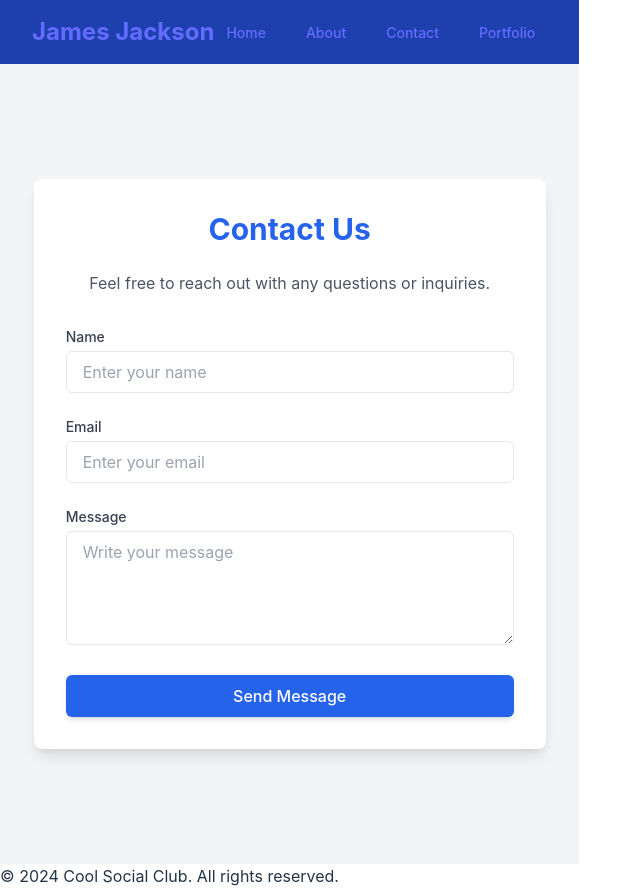
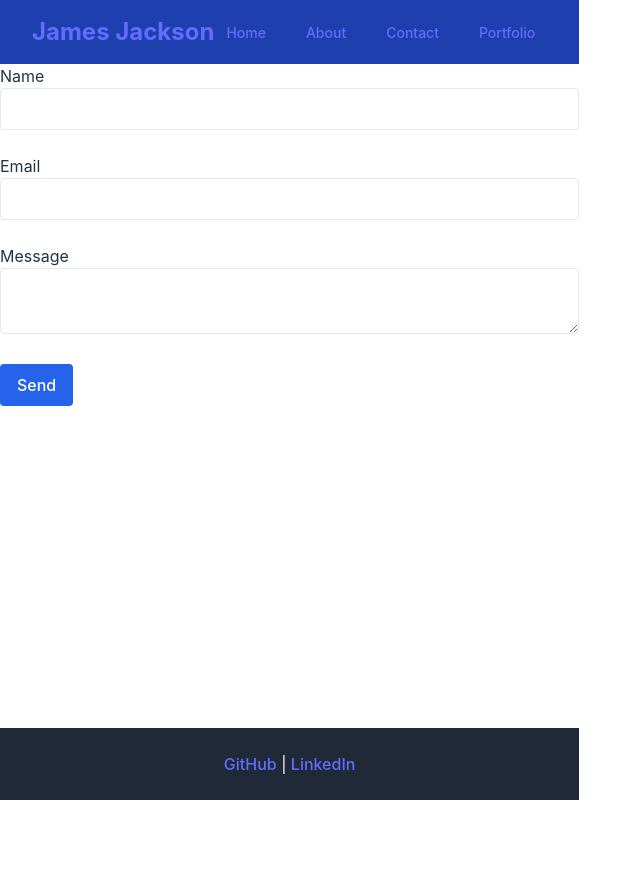
Before and after one commit to jjackson0228/Professional-React-Portfolio, a React (Vite) app: page /Contact in a window 1280 px wide. Shown: the whole page, without its empty margins (0-642 px from the left). After the commit the page ends 800 px from the top, so only its background shows below. Built offline with nearby package versions, Linux system fonts and the light colour scheme.

Commit message:
made changes and added components and made the site better by styling

```diff
--- a/src/components/Footer.jsx
+++ b/src/components/Footer.jsx
@@ -1,9 +1,19 @@
-function Footer() {
+export default function Footer() {
   return (
-    <footer>
-      <p>&copy; 2024 Cool Social Club. All rights reserved.</p>
+    <footer className="bg-gray-800 text-white p-6 text-center">
+      <p>
+        <a href="https://github.com/your-profile" className="hover:underline">
+          GitHub
+        </a>{' '}
+        |
+        <a
+          href="https://linkedin.com/in/your-profile"
+          className="hover:underline"
+        >
+          {' '}
+          LinkedIn
+        </a>
+      </p>
     </footer>
   );
 }
-
-export default Footer;
--- a/src/pages/About.jsx
+++ b/src/pages/About.jsx
@@ -1,12 +1,16 @@
-function About() {
+export default function About() {
   return (
-    <div className="container mx-auto p-6 max-w-2xl text-center">
-      <h2 className="text-4xl font-bold mb-4 text-gray-800">About Us</h2>
-      <p className="text-lg text-gray-600 leading-relaxed">
-        Learn more about our platform and mission to create amazing experiences.
+    <div className="text-center">
+      <img
+        src="/path-to-your-photo.jpg"
+        alt="Your Avatar"
+        className="w-40 h-40 rounded-full mx-auto mb-6"
+      />
+      <h2 className="text-2xl font-bold">About Me</h2>
+      <p className="mt-4 text-gray-600">
+        Hello! I am a web developer passionate about building responsive and
+        engaging applications.
       </p>
     </div>
   );
 }
-
-export default About;
--- a/src/pages/Contact.jsx
+++ b/src/pages/Contact.jsx
@@ -1,75 +1,72 @@
+import { useState } from 'react';
+
 export default function Contact() {
+  const [form, setForm] = useState({ name: '', email: '', message: '' });
+  const [errors, setErrors] = useState({});
+
+  const handleChange = (e) => {
+    setForm({ ...form, [e.target.name]: e.target.value });
+  };
+
+  const validate = () => {
+    const newErrors = {};
+    if (!form.name) newErrors.name = 'Name is required';
+    if (!form.email) newErrors.email = 'Email is required';
+    else if (!/\S+@\S+\.\S+/.test(form.email))
+      newErrors.email = 'Invalid email';
+    if (!form.message) newErrors.message = 'Message is required';
+    setErrors(newErrors);
+    return Object.keys(newErrors).length === 0;
+  };
+
+  const handleSubmit = (e) => {
+    e.preventDefault();
+    if (validate()) {
+      alert('Message sent!');
+      setForm({ name: '', email: '', message: '' });
+    }
+  };
+
   return (
-    <div className="min-h-screen bg-gray-100 flex items-center justify-center">
-      <div className="container max-w-lg bg-white p-8 shadow-lg rounded-lg">
-        <h2 className="text-3xl font-bold text-center text-blue-600 mb-6">
-          Contact Us
-        </h2>
-        <p className="text-center text-gray-600 mb-8">
-          Feel free to reach out with any questions or inquiries.
-        </p>
-
-        <form className="space-y-6">
-          {/* Name Field */}
+    <form className="space-y-6" onSubmit={handleSubmit}>
       <div>
-            <label
-              className="block text-sm font-medium text-gray-700 mb-1"
-              htmlFor="name"
-            >
-              Name
-            </label>
+        <label>Name</label>
         <input
           type="text"
-              id="name"
           name="name"
-              className="w-full px-4 py-2 border rounded-md focus:ring-2 focus:ring-blue-500 focus:outline-none"
-              placeholder="Enter your name"
+          value={form.name}
+          onChange={handleChange}
+          className="w-full border p-2 rounded"
         />
+        {errors.name && <p className="text-red-500">{errors.name}</p>}
       </div>
-
-          {/* Email Field */}
       <div>
-            <label
-              className="block text-sm font-medium text-gray-700 mb-1"
-              htmlFor="email"
-            >
-              Email
-            </label>
+        <label>Email</label>
         <input
           type="email"
-              id="email"
           name="email"
-              className="w-full px-4 py-2 border rounded-md focus:ring-2 focus:ring-blue-500 focus:outline-none"
-              placeholder="Enter your email"
+          value={form.email}
+          onChange={handleChange}
+          className="w-full border p-2 rounded"
         />
+        {errors.email && <p className="text-red-500">{errors.email}</p>}
       </div>
-
-          {/* Message Field */}
       <div>
-            <label
-              className="block text-sm font-medium text-gray-700 mb-1"
-              htmlFor="message"
-            >
-              Message
-            </label>
+        <label>Message</label>
         <textarea
-              id="message"
           name="message"
-              rows="4"
-              className="w-full px-4 py-2 border rounded-md focus:ring-2 focus:ring-blue-500 focus:outline-none"
-              placeholder="Write your message"
+          value={form.message}
+          onChange={handleChange}
+          className="w-full border p-2 rounded"
         ></textarea>
+        {errors.message && <p className="text-red-500">{errors.message}</p>}
       </div>
-
-          {/* Submit Button */}
       <button
         type="submit"
-            className="w-full bg-blue-600 text-white py-2 rounded-md shadow-md hover:bg-blue-700 transition"
+        className="bg-blue-600 text-white py-2 px-4 rounded"
       >
-            Send Message
+        Send
       </button>
     </form>
-      </div>
-    </div>
   );
 }
--- a/src/pages/Portfolio.jsx
+++ b/src/pages/Portfolio.jsx
@@ -1,26 +1,28 @@
-const Portfolio = () => {
-  const projects = [
-    { title: 'Project 1', description: 'This is project 1.' },
-    { title: 'Project 2', description: 'This is project 2.' },
-    { title: 'Project 3', description: 'This is project 3.' },
-  ];
+const projects = [
+  { title: 'Project 1', deployed: '#', github: '#' },
+  { title: 'Project 2', deployed: '#', github: '#' },
+  { title: 'Project 3', deployed: '#', github: '#' },
+  { title: 'Project 4', deployed: '#', github: '#' },
+  { title: 'Project 5', deployed: '#', github: '#' },
+  { title: 'Project 6', deployed: '#', github: '#' },
+];
 
+export default function Portfolio() {
   return (
-    <div className="container mx-auto p-6">
-      <h1 className="text-4xl font-bold text-center mb-8">My Portfolio</h1>
-      <div className="grid gap-8 md:grid-cols-2 lg:grid-cols-3">
-        {projects.map((project, index) => (
-          <div
-            key={index}
-            className="bg-white shadow-md rounded-lg p-6 hover:shadow-xl transition"
-          >
-            <h2 className="text-2xl font-semibold mb-2">{project.title}</h2>
-            <p className="text-gray-600">{project.description}</p>
-          </div>
-        ))}
-      </div>
+    <div className="grid grid-cols-1 md:grid-cols-2 lg:grid-cols-3 gap-8">
+      {projects.map((project, index) => (
+        <div key={index} className="border p-4 rounded-lg shadow">
+          <h3 className="text-xl font-semibold">{project.title}</h3>
+          <a href={project.deployed} className="text-blue-600 hover:underline">
+            View App
+          </a>{' '}
+          |
+          <a href={project.github} className="text-blue-600 hover:underline">
+            {' '}
+            GitHub
+          </a>
+        </div>
+      ))}
     </div>
   );
-};
-
-export default Portfolio;
+}
```
Also changed, not shown: src/components/Header.jsx (+45 -0 lines). Lines whose indentation alone changed are shown as unchanged.
